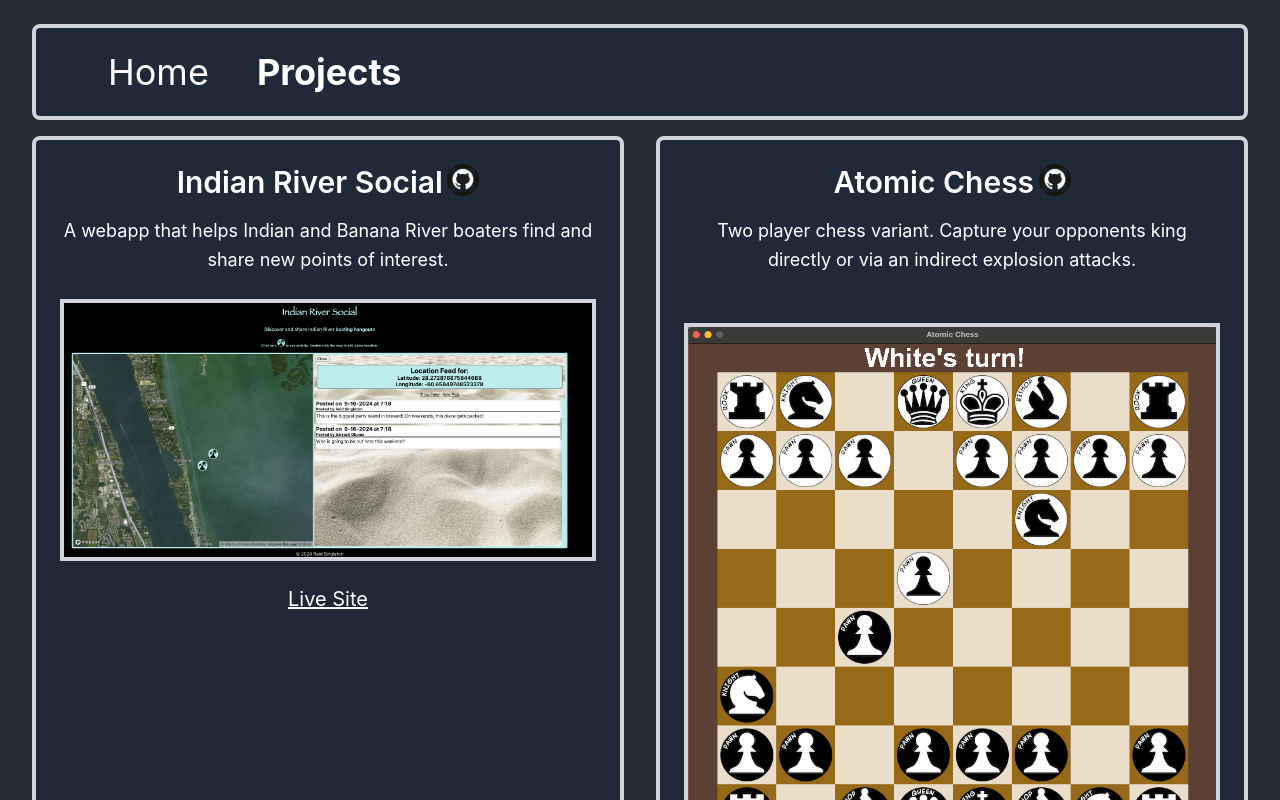
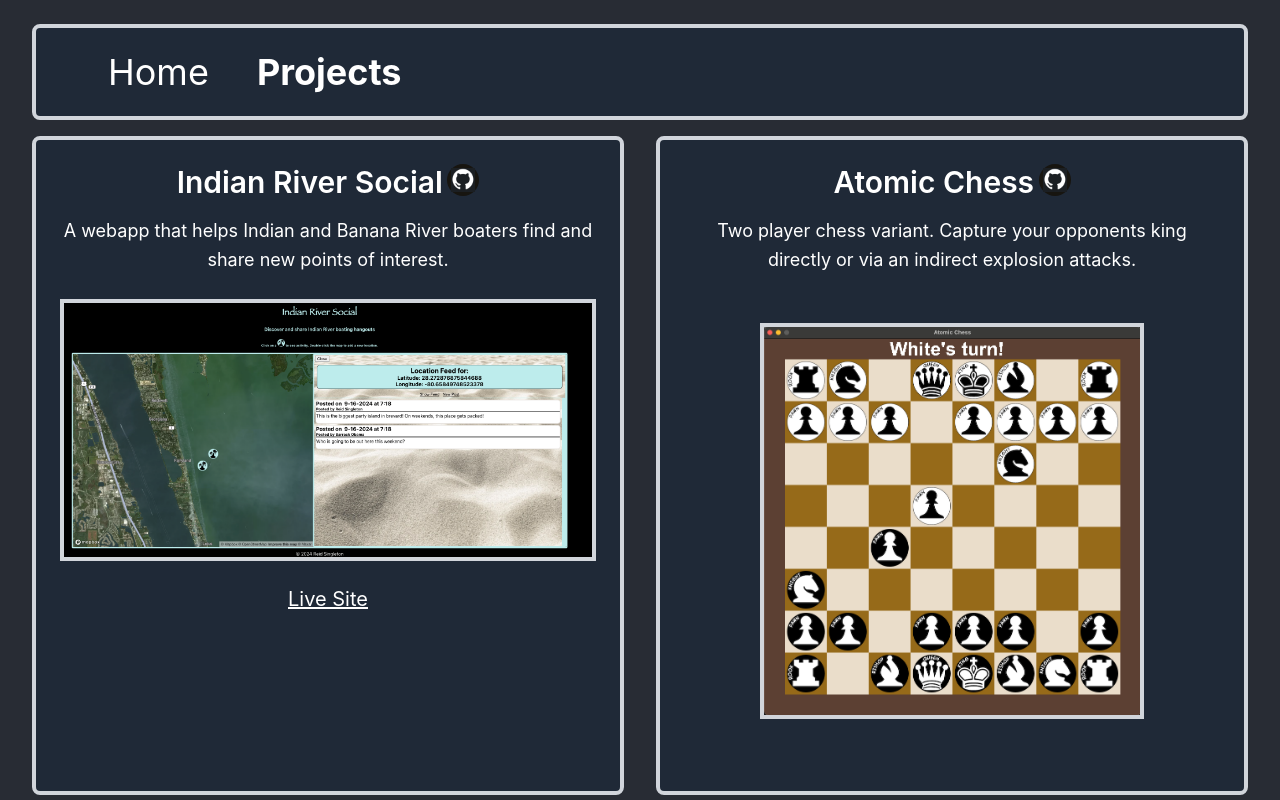
Before and after one commit to reidwarner/portfolio, a React (Create React App) app: page /projects in a window 1280 px wide. Shown: the top 800 px of the page. Built offline with nearby package versions, Linux system fonts and the light colour scheme.

Commit message:
update size of chess picture

```diff
--- a/src/pages/ProjectsPage.jsx
+++ b/src/pages/ProjectsPage.jsx
@@ -28,7 +28,7 @@ function ProjectsPage(){
                     </div>
                     <p className="text-lg text-white leading-relaxed">Two player chess variant. Capture your opponents king directly or via an indirect explosion attacks.</p><br></br>
                     <br></br>
-                    <img className="object-cover border-4 border-gray-300 mb-6" src={require('../data/images/Atomic.png')} alt="project preview"/>
+                    <img className="border-4 border-gray-300 mb-6 w-96 h-auto" src={require('../data/images/Atomic.png')} alt="project preview"/>
                     <br></br>
                 </div>
                 <div className="flex flex-col items-center text-center border-4 border-gray-300 mb-6 p-6 rounded-lg bg-gray-800">
```
